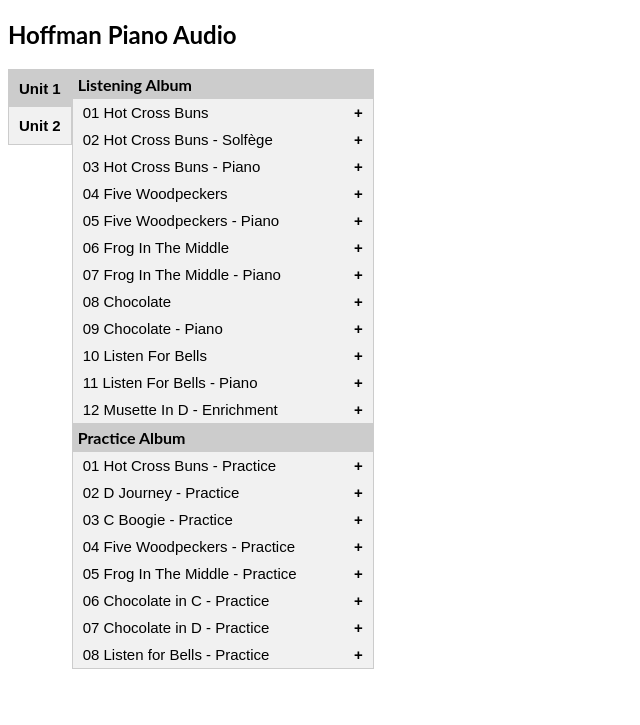
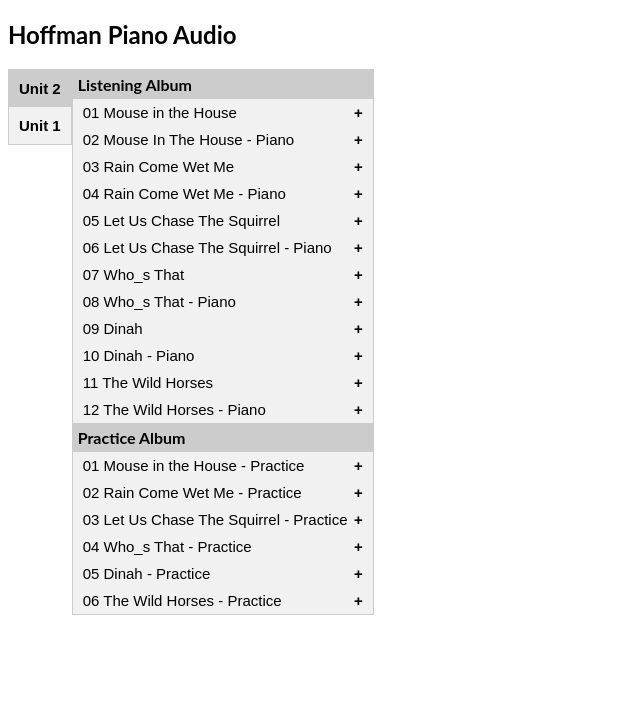
Before and after one commit to muziks/muziks.github.io, a plain HTML site: page index.html in a window 1280 px wide. Shown: the whole page, without its empty margins (0-640 px from the left). Drawn offline with Linux system fonts and the light colour scheme.

Commit message:
Add files via upload
Added Unit_02

```diff
--- a/index.html
+++ b/index.html
@@ -102,8 +102,8 @@
 <h2>Hoffman Piano Audio</h2>
 
 <div class="tab">
-  <button class="tablinks" onclick="openCity(event, 'Unit 1')" id="defaultOpen">Unit 1</button>
-  <button class="tablinks" onclick="openCity(event, 'Unit 2')">Unit 2</button>
+  <button class="tablinks" onclick="openCity(event, 'Unit 2')" id="defaultOpen">Unit 2</button>
+  <button class="tablinks" onclick="openCity(event, 'Unit 1')">Unit 1</button>
 </div>
 
 <div id="Unit 1" class="tabcontent">
@@ -151,7 +151,44 @@
 <div class="content"><audio class="audio-player__audio" src="Hoffman/Unit_01/Practice/08 Listen for Bells - Practice.mp3" controls preload="metadata"></audio></div>
 </div>
 
-<div id="Unit 2" class="tabcontent">
+<div id="Unit 2" class="tabcontent"><div id="albumheading">Listening Album</div>
+<button class="collapsible">01 Mouse in the House</button>
+<div class="content"><audio class="audio-player__audio" src="Hoffman/Unit_02/Listening/01 Mouse in the House.mp3" controls preload="metadata"></audio></div>
+<button class="collapsible">02 Mouse In The House - Piano</button>
+<div class="content"><audio class="audio-player__audio" src="Hoffman/Unit_02/Listening/02 Mouse In The House - Piano.mp3" controls preload="metadata"></audio></div>
+<button class="collapsible">03 Rain Come Wet Me</button>
+<div class="content"><audio class="audio-player__audio" src="Hoffman/Unit_02/Listening/03 Rain Come Wet Me.mp3" controls preload="metadata"></audio></div>
+<button class="collapsible">04 Rain Come Wet Me - Piano</button>
+<div class="content"><audio class="audio-player__audio" src="Hoffman/Unit_02/Listening/04 Rain Come Wet Me - Piano.mp3" controls preload="metadata"></audio></div>
+<button class="collapsible">05 Let Us Chase The Squirrel</button>
+<div class="content"><audio class="audio-player__audio" src="Hoffman/Unit_02/Listening/05 Let Us Chase The Squirrel.mp3" controls preload="metadata"></audio></div>
+<button class="collapsible">06 Let Us Chase The Squirrel - Piano</button>
+<div class="content"><audio class="audio-player__audio" src="Hoffman/Unit_02/Listening/06 Let Us Chase The Squirrel - Piano.mp3" controls preload="metadata"></audio></div>
+<button class="collapsible">07 Who_s That</button>
+<div class="content"><audio class="audio-player__audio" src="Hoffman/Unit_02/Listening/07 Who_s That.mp3" controls preload="metadata"></audio></div>
+<button class="collapsible">08 Who_s That - Piano</button>
+<div class="content"><audio class="audio-player__audio" src="Hoffman/Unit_02/Listening/08 Who_s That - Piano.mp3" controls preload="metadata"></audio></div>
+<button class="collapsible">09 Dinah</button>
+<div class="content"><audio class="audio-player__audio" src="Hoffman/Unit_02/Listening/09 Dinah.mp3" controls preload="metadata"></audio></div>
+<button class="collapsible">10 Dinah - Piano</button>
+<div class="content"><audio class="audio-player__audio" src="Hoffman/Unit_02/Listening/10 Dinah - Piano.mp3" controls preload="metadata"></audio></div>
+<button class="collapsible">11 The Wild Horses</button>
+<div class="content"><audio class="audio-player__audio" src="Hoffman/Unit_02/Listening/11 The Wild Horses.mp3" controls preload="metadata"></audio></div>
+<button class="collapsible">12 The Wild Horses - Piano</button>
+<div class="content"><audio class="audio-player__audio" src="Hoffman/Unit_02/Listening/12 The Wild Horses - Piano.mp3" controls preload="metadata"></audio></div>
+<div id="albumheading">Practice Album</div>
+<button class="collapsible">01 Mouse in the House - Practice</button>
+<div class="content"><audio class="audio-player__audio" src="Hoffman/Unit_02/Practice/01 Mouse in the House - Practice.mp3" controls preload="metadata"></audio></div>
+<button class="collapsible">02 Rain Come Wet Me - Practice</button>
+<div class="content"><audio class="audio-player__audio" src="Hoffman/Unit_02/Practice/02 Rain Come Wet Me - Practice.mp3" controls preload="metadata"></audio></div>
+<button class="collapsible">03 Let Us Chase The Squirrel - Practice</button>
+<div class="content"><audio class="audio-player__audio" src="Hoffman/Unit_02/Practice/03 Let Us Chase The Squirrel - Practice.mp3" controls preload="metadata"></audio></div>
+<button class="collapsible">04 Who_s That - Practice</button>
+<div class="content"><audio class="audio-player__audio" src="Hoffman/Unit_02/Practice/04 Who_s That - Practice.mp3" controls preload="metadata"></audio></div>
+<button class="collapsible">05 Dinah - Practice</button>
+<div class="content"><audio class="audio-player__audio" src="Hoffman/Unit_02/Practice/05 Dinah - Practice.mp3" controls preload="metadata"></audio></div>
+<button class="collapsible">06 The Wild Horses - Practice</button>
+<div class="content"><audio class="audio-player__audio" src="Hoffman/Unit_02/Practice/06 The Wild Horses - Practice.mp3" controls preload="metadata"></audio></div>
 </div>
 
 
```
